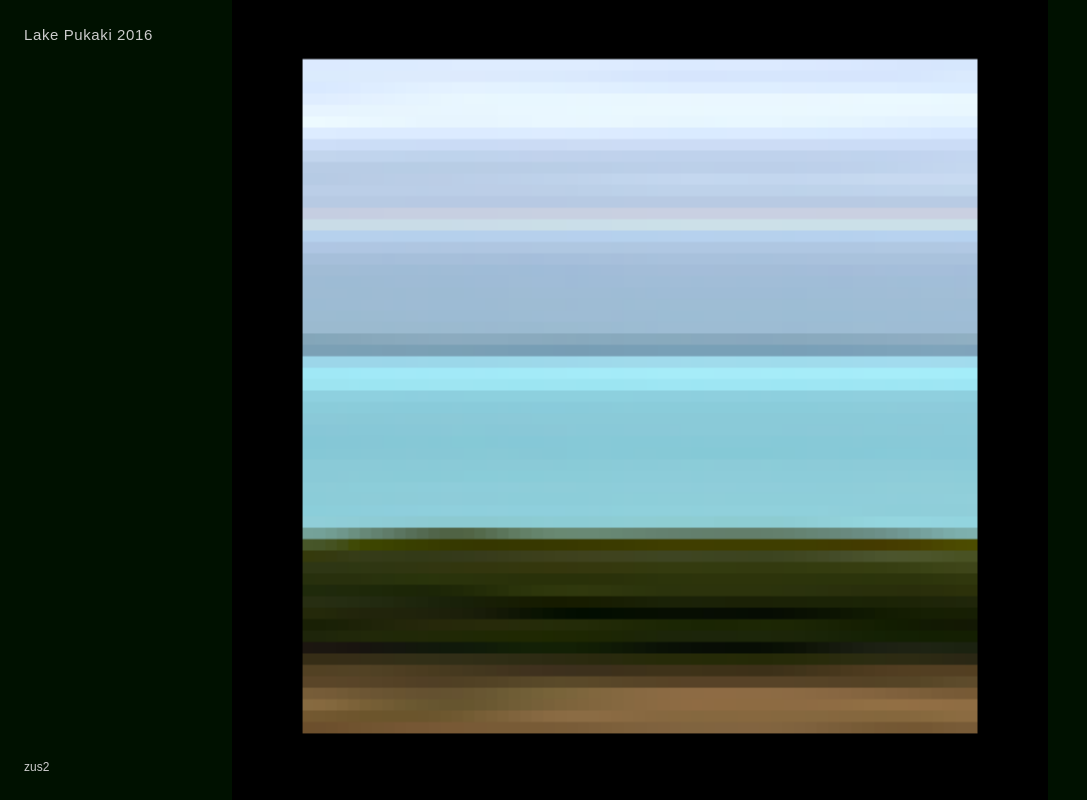
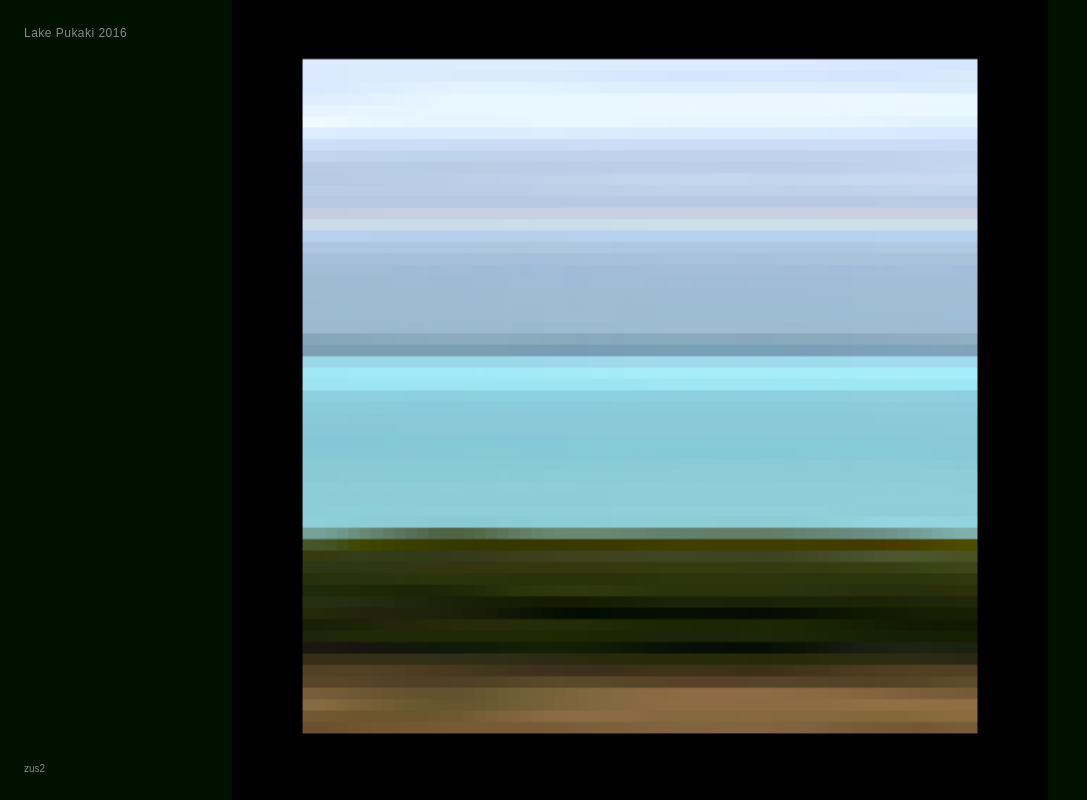
Before and after one commit to zus2/paulwalsh, a plain HTML site: page index.html in a window 1280 px wide. Shown: the whole page, without its empty margins (0-1087 px from the left). Drawn offline with Linux system fonts and the light colour scheme.

Commit message:
Make photo caption and GitHub link more subtle

```diff
--- a/index.html
+++ b/index.html
@@ -50,8 +50,8 @@
       padding-top: calc(16px + env(safe-area-inset-top, 0px));
       padding-left: calc(16px + env(safe-area-inset-left, 0px));
       padding-right: calc(16px + env(safe-area-inset-right, 0px));
-      color: #ccc;
-      font-size: 13px;
+      color: #888;
+      font-size: 11px;
       font-weight: 400;
       line-height: 1.5;
       letter-spacing: 0.04em;
@@ -62,8 +62,8 @@
       bottom: env(safe-area-inset-bottom, 0px);
       left: env(safe-area-inset-left, 0px);
       padding: 16px;
-      color: #ccc;
-      font-size: 12px;
+      color: #888;
+      font-size: 10px;
       line-height: 1.5;
       text-decoration: none;
     }
@@ -88,7 +88,7 @@
         padding-top: calc(24px + env(safe-area-inset-top, 0px));
         padding-left: calc(24px + env(safe-area-inset-left, 0px));
         padding-right: calc(24px + env(safe-area-inset-right, 0px));
-        font-size: 15px;
+        font-size: 12px;
       }
     }
   </style>
```
